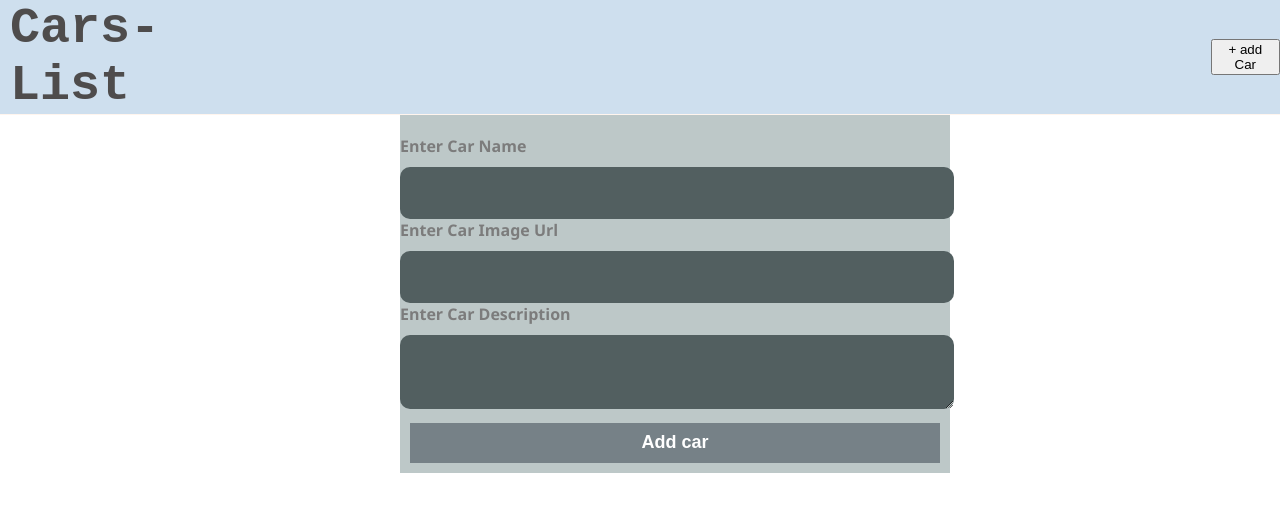
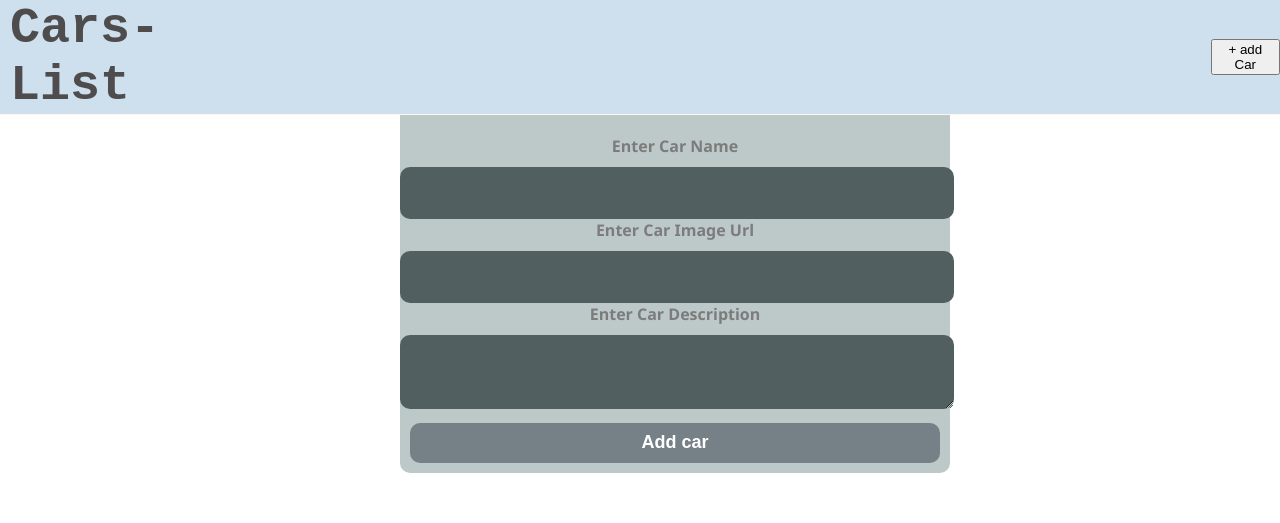
Before and after one commit to joelgithire/cars-list, a React (Create React App) app: page / in a window 1280 px wide. Shown: the top 523 px of the page. Built offline with nearby package versions, Linux system fonts and the light colour scheme.

Commit message:
center labels

```diff
--- a/src/components/car-form/CarForm.css
+++ b/src/components/car-form/CarForm.css
@@ -3,6 +3,7 @@
   flex-direction: column;
   width: 550px;
   background-color: rgb(189, 200, 200);
+  border-radius: 10px;
 }
 
 .car-form h1 {
@@ -11,6 +12,11 @@
   font-weight: bolder;
   font-family: monospace;
 }
+
+.car-inputs {
+  text-align: center;
+}
+
 .car-inputs label {
   font-family: "Segoe UI", Tahoma, Geneva, Verdana, sans-serif;
   font-weight: 700;
@@ -46,4 +52,5 @@
   font-size: large;
   font-weight: bolder;
   color: white;
+  border-radius: 10px;
 }
```
